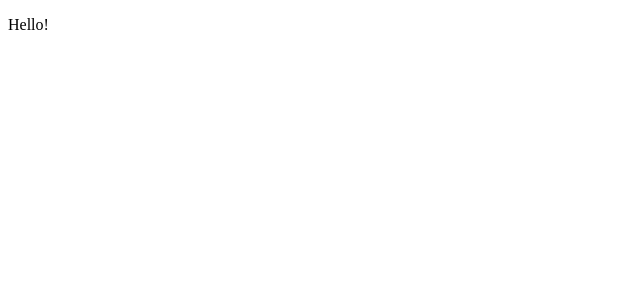
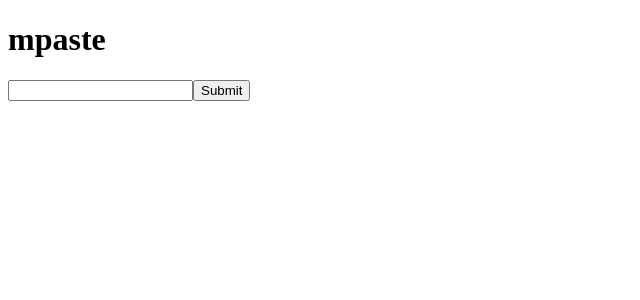
Before and after one commit to mpalmr/yapb, a Next.js app: page / in a window 1280 px wide. Shown: the top 300 px of the page, without its empty margins (0-640 px from the left). Built offline with nearby package versions, Linux system fonts and the light colour scheme.

Commit message:
start Pastebin

```diff
--- /dev/null
+++ b/components/header.jsx
@@ -0,0 +1,10 @@
+import React from 'react';
+
+
+export default function Header() {
+  return (
+    <header>
+      <h1>mpaste</h1>
+    </header>
+  );
+}
--- /dev/null
+++ b/components/pastebin/index.jsx
@@ -0,0 +1,16 @@
+import React, { useState } from 'react';
+
+
+export default function Pastebin() {
+  const [contents, setContents] = useState('');
+
+  return (
+    <form method="post" action="/">
+      <input
+        value={contents}
+        onChange={event => setContents(event.target.value)}
+      />
+      <button type="submit">Submit</button>
+    </form>
+  );
+}
--- a/pages/index.jsx
+++ b/pages/index.jsx
@@ -1,8 +1,15 @@
 import React from 'react';
+import Header from '../components/header';
+import Pastebin from '../components/pastebin';
 
 
 export default function HomePage() {
   return (
-    <p>Hello!</p>
+    <>
+      <Header />
+      <main>
+        <Pastebin />
+      </main>
+    </>
   );
 }
```
